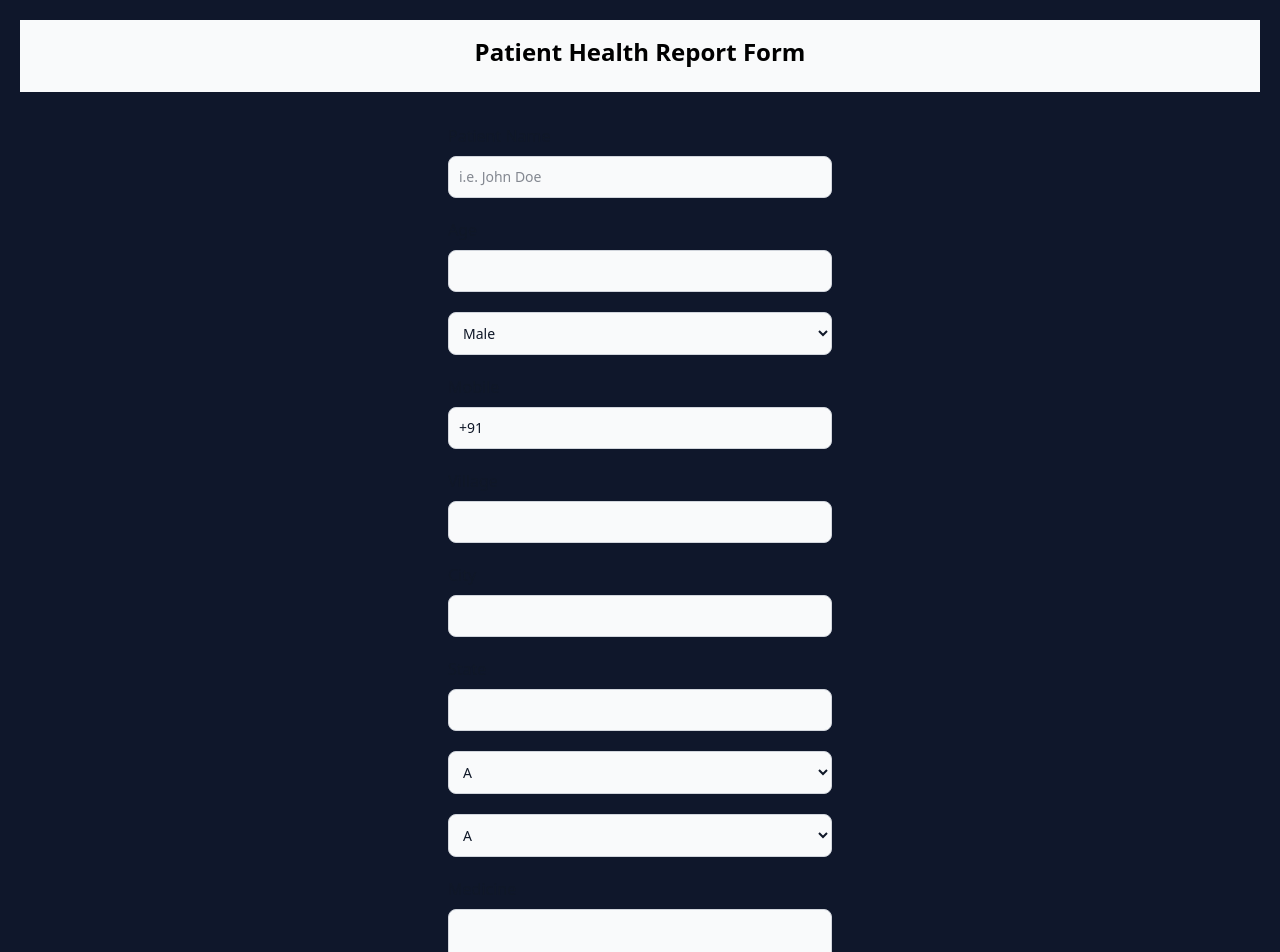
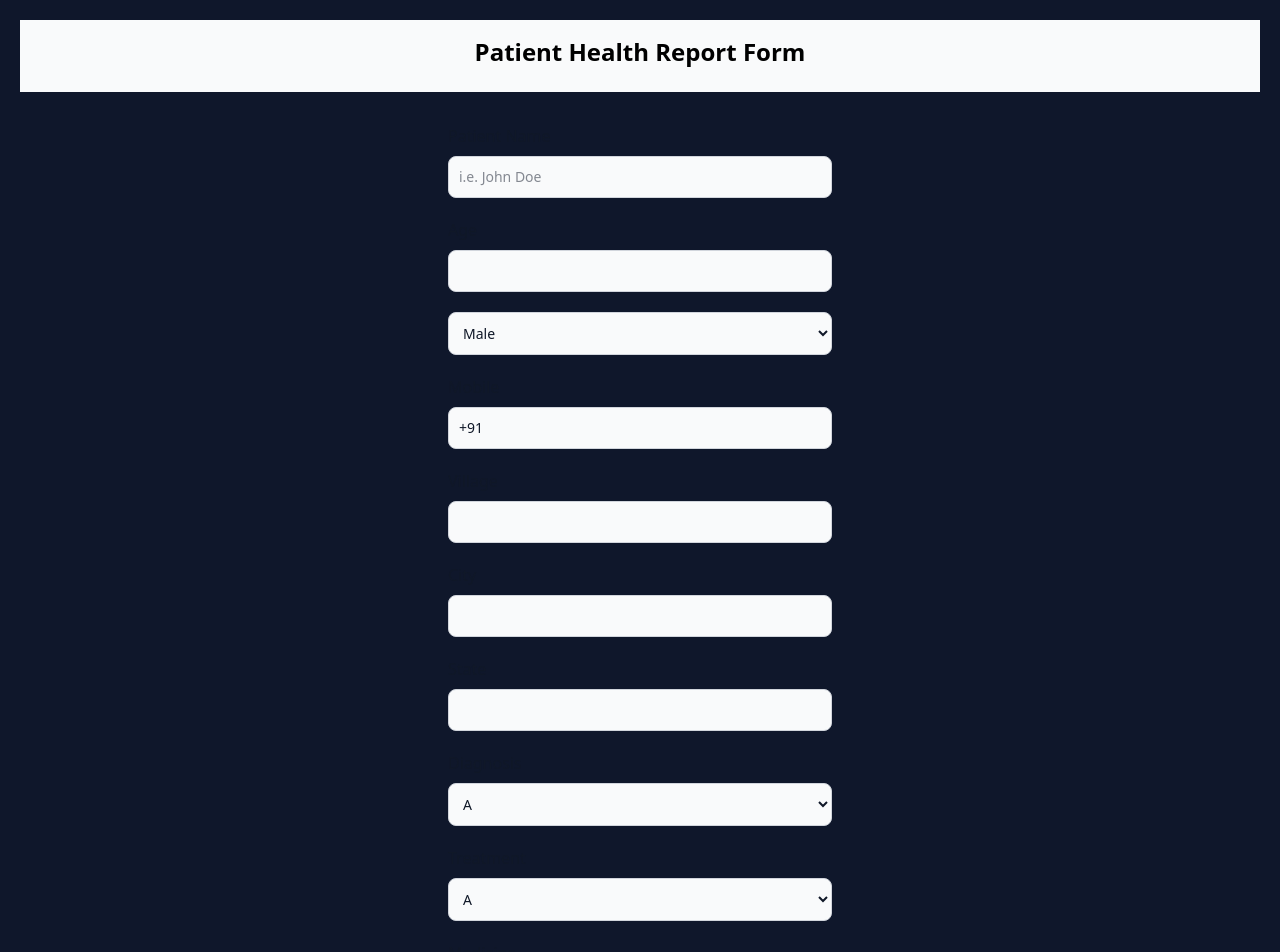
Before and after one commit to kapvm4444/form-to-pdf, a React (Create React App) app: page / in a window 1280 px wide. Shown: the top 952 px of the page. Built offline with nearby package versions, Linux system fonts and the light colour scheme.

Commit message:
Update Form.js

```diff
--- a/src/components/Form.js
+++ b/src/components/Form.js
@@ -66,11 +66,11 @@ export default function Form() {
 
             {/*Diagnosis*/}
             <Dropdown options={diagnosisValues} value={diagnosis}
-                      onChange={el => setDiagnosis(el.target.value)}></Dropdown>
+                      onChange={el => setDiagnosis(el.target.value)}>Diagnosis</Dropdown>
 
             {/*Treatment*/}
             <Dropdown options={treatmentValues} value={treatment}
-                      onChange={el => setTreatment(el.target.value)}></Dropdown>
+                      onChange={el => setTreatment(el.target.value)}>Treatment</Dropdown>
 
             {/*Medicine*/}
             <TextField type='textarea' value={medicine} onChange={el => setMedicine(el.target.value)}>
```
